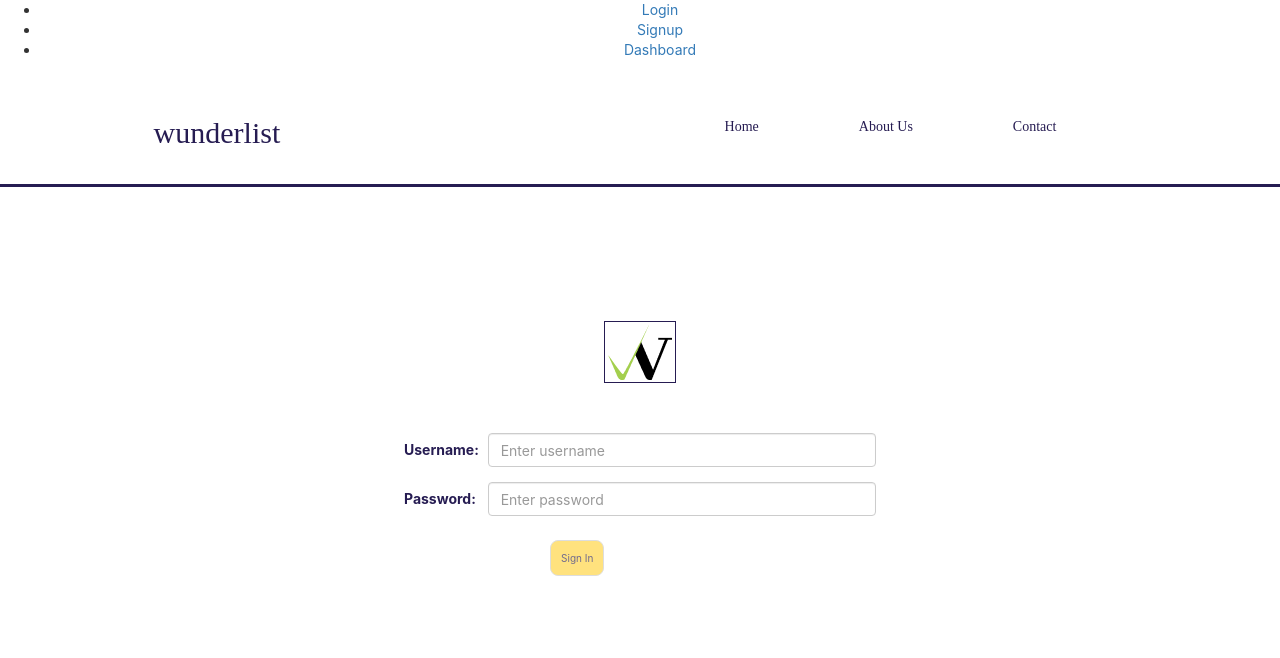
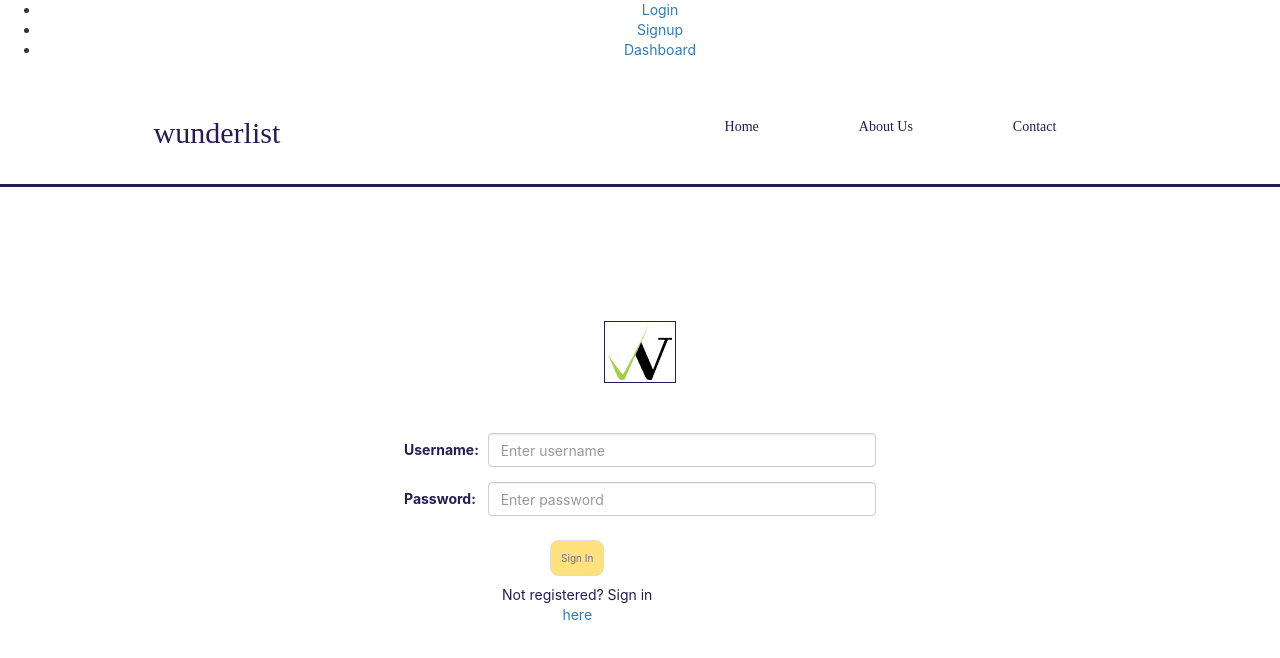
Before and after one commit to WunderlistBW/Frontend-React, a React (Create React App) app: page /login in a window 1280 px wide. Shown: the top 658 px of the page. Built offline with nearby package versions, Linux system fonts and the light colour scheme.

Commit message:
added a link to signup page

```diff
--- a/src/components/Login.jsx
+++ b/src/components/Login.jsx
@@ -36,6 +36,7 @@ export default function Login(props) {
             <div className="form-group">
                 <div className="col-sm-offset-2 col-sm-5">
                     <Button type="submit" className="btn btn-default" disabled={disabled}>Sign In</Button>
+                    <p>Not registered? Sign in <a href="">here</a></p>
                 </div>
             </div>
         </LoginFormStyling>
--- a/src/stylingComponents/Div.js
+++ b/src/stylingComponents/Div.js
@@ -5,7 +5,6 @@ export default styled.div`
     display: flex;
     justify-content: space-between;
     align-content: center;
-    flex-grow: 1;
     padding: 2% 12%;
     color:#261C52;
     border-bottom: solid #261C52;
```
